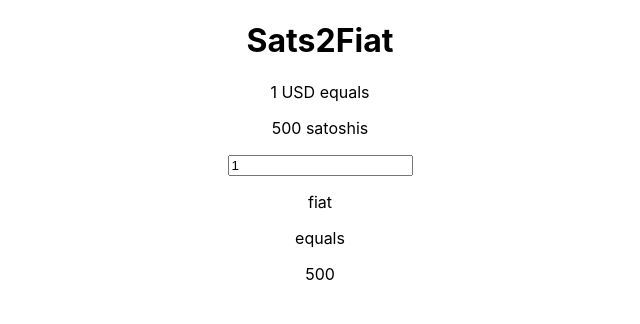
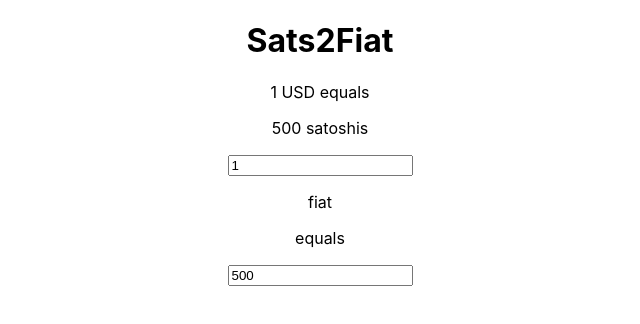
Before and after one commit to lorenzolfm/sats2fiat, a React (Create React App) app: page / in a window 1280 px wide. Shown: the top 324 px of the page, without its empty margins (320-960 px from the left). Built offline with nearby package versions, Linux system fonts and the light colour scheme.

Commit message:
WIP: using two inputs to display results

```diff
--- a/src/components/Converter.js
+++ b/src/components/Converter.js
@@ -3,21 +3,32 @@ import React, { Component } from 'react';
 class Converter extends Component {
   state = {
     conversionRatio: 500,
-    fiatInput: 1
+    satoshis: 500,
+
+    fiatInput: 1,
+    satoshisInput: 500,
   }
 
   handleInput = (event) => {
+    if (event.target.id === "fiatInput") {
+      console.log("satoshiInput")
       if (event.target.value !== "") {
         const input = event.target.value;
 
         this.setState({
-        fiatInput: input
+          fiatInput: input,
+          satoshis: input*this.state.conversionRatio
         })
       } else {
         this.setState({
-        fiatInput: ""
+          fiatInput: "",
+          satoshis: ""
         })
       }
+    }
+
+    if (event.target.id === "satoshiInput") {}
+
   }
 
   render () {
@@ -25,10 +36,20 @@ class Converter extends Component {
       <div>
         <p>1 USD equals</p>
         <p>{this.state.conversionRatio} satoshis</p>
-        <input type="number" value={this.state.fiatInput} onChange={this.handleInput}/>
+        <input
+          id="fiatInput"
+          type="number"
+          value={this.state.fiatInput}
+          onChange={this.handleInput}
+        />
         <p>fiat</p>
         <p>equals</p>
-        <p>{this.state.fiatInput * this.state.conversionRatio}</p>
+        <input
+          id="satoshiInput"
+          type="number"
+          value={this.state.satoshis}
+          onChange={this.handleInput}
+        />
       </div>
     )
   }
```
Lines whose indentation alone changed are shown as unchanged.
